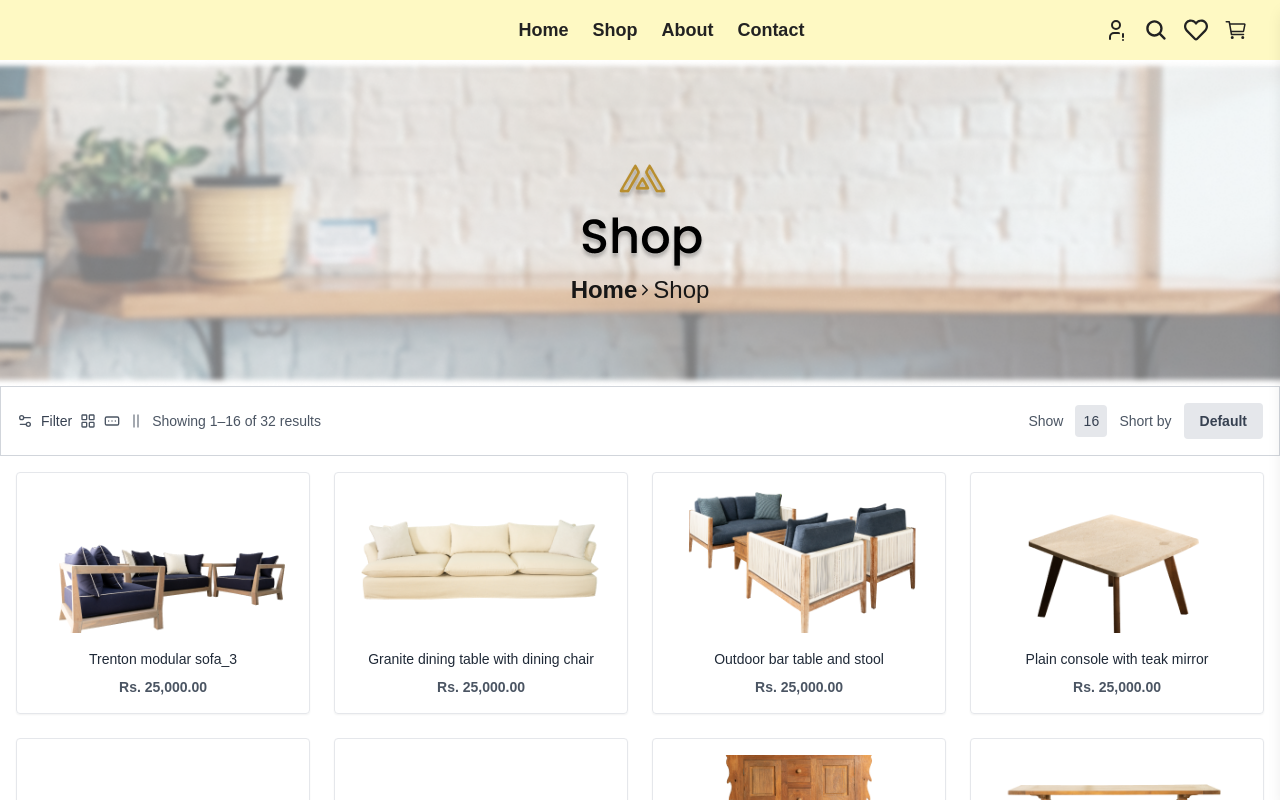
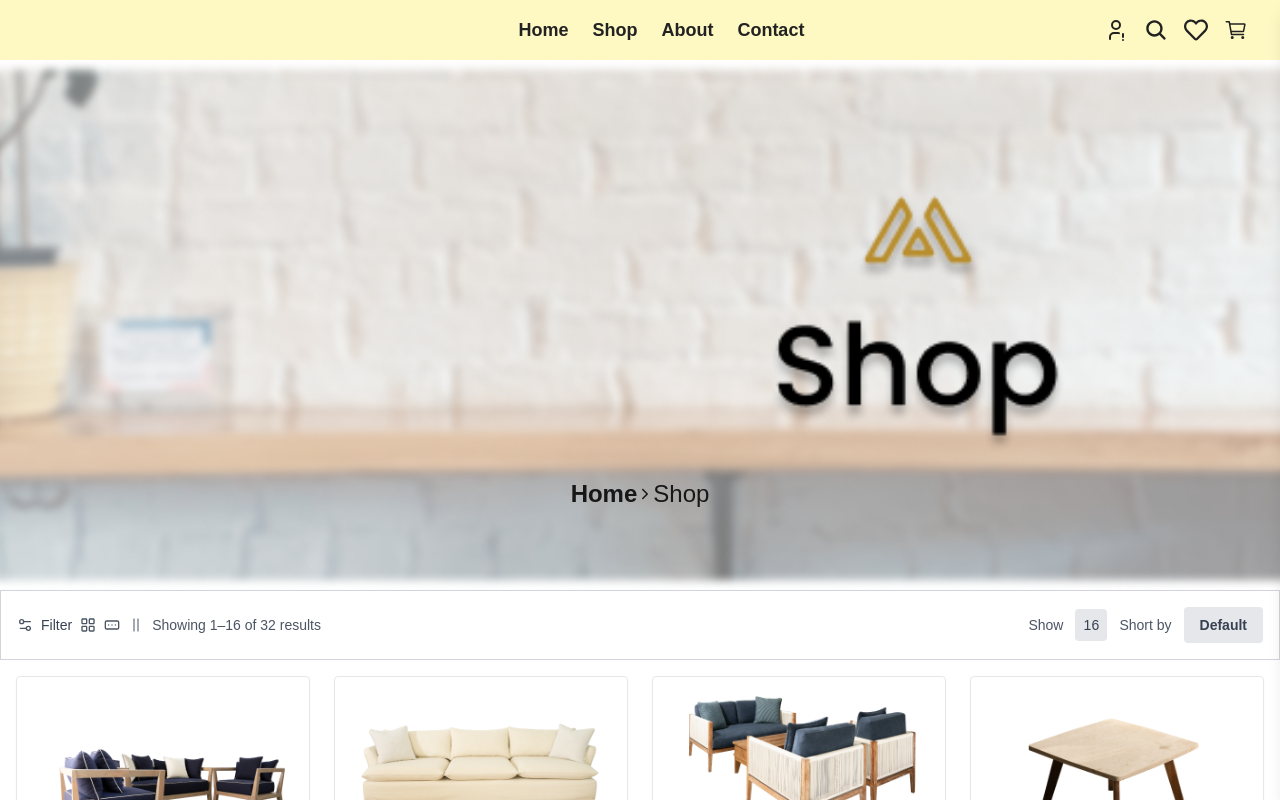
Before and after one commit to MuhammadSamad30/E-Commerce-Hackathon, a Next.js app: page /shop in a window 1280 px wide. Shown: the top 800 px of the page. Built offline with nearby package versions, Linux system fonts and the light colour scheme.

Commit message:
E-Commerce-Hackathon

```diff
--- a/components/Contact.tsx
+++ b/components/Contact.tsx
@@ -17,7 +17,7 @@ const Contact = () => {
           alt="Logo"
           width={200}
           height={100}
-          className="md:ml-[42%] ml-[18%]"
+          className="md:ml-[20%] ml-[18%]"
         />
       </div>
 
--- a/components/Shop.ban.tsx
+++ b/components/Shop.ban.tsx
@@ -1,5 +1,7 @@
-import React from 'react'
-import { IoIosArrowForward } from 'react-icons/io'
+import React from 'react';
+import Image from 'next/image';
+import Link from 'next/link';
+import { IoIosArrowForward } from 'react-icons/io';
 
 const ShopBanner = () => {
   return (
@@ -7,19 +9,29 @@ const ShopBanner = () => {
       className="relative bg-cover bg-center text-center py-20 px-6"
       style={{
         backgroundImage: "url('/Shop-banner.png')",
-      }}>
-        <img src="/Shop-logo.png" alt="Logo" className='flex items-center md:ml-[45%] ml-[35%]' />
+      }}
+    >
+      <div className="flex justify-center">
+        <Image
+          src="/Shop-logo.png"
+          alt="Logo"
+          width={300}
+          height={100}
+          className="md:ml-[45%] ml-[35%]"
+        />
+      </div>
 
-      {/* Content */}
-      <div className="inline-flex items-center">
-        <a href='/' className="text-2xl font-bold">Home
-        </a>
-        <IoIosArrowForward/>
-        <a href='/shop' className="text-2xl font-normal">Shop</a>
-
+      <div className="inline-flex items-center justify-center mt-6">
+        <Link href="/" className="text-2xl font-bold">
+        Home
+        </Link>
+        <IoIosArrowForward />
+        <Link href="/shop" className="text-2xl font-normal">
+        Shop
+        </Link>
       </div>
     </section>
-  )
-}
+  );
+};
 
-export default ShopBanner
+export default ShopBanner;
```
